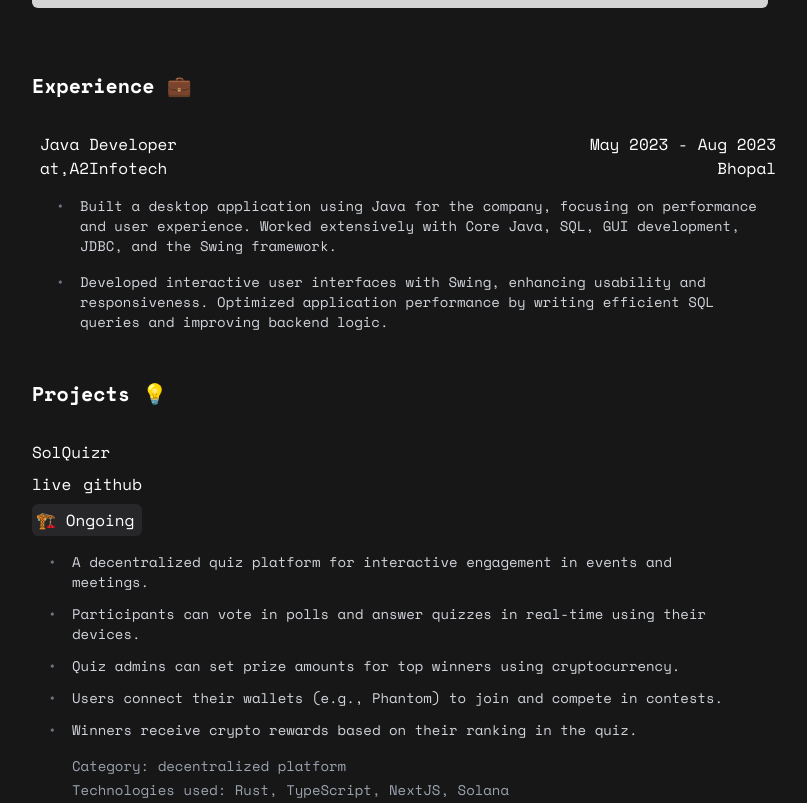
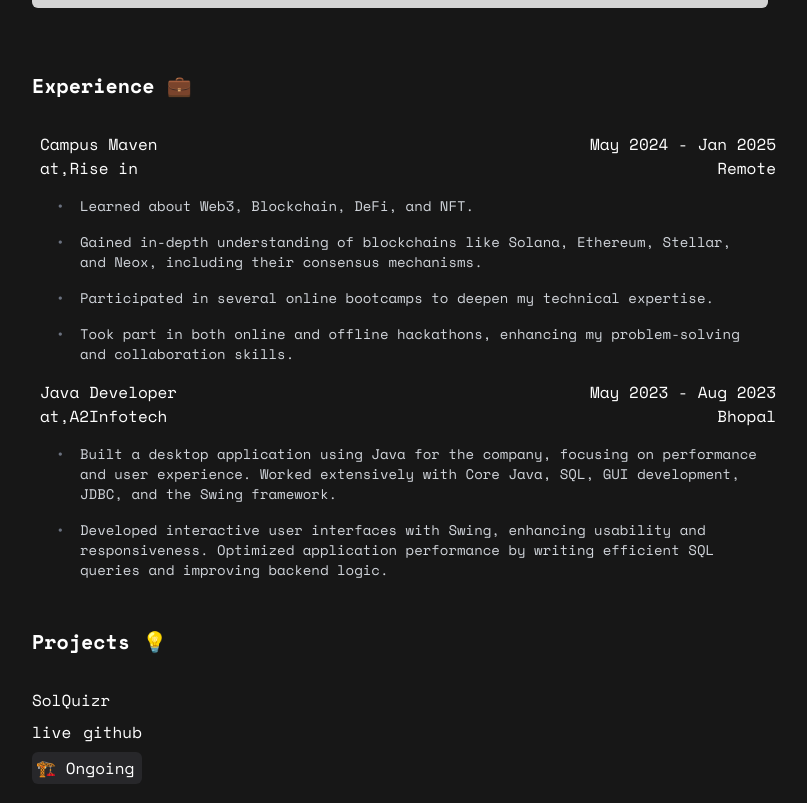
Before and after one commit to mishalturkane/mishal-portfolio, a Next.js app: page / in a window 1280 px wide. Shown: the part 736-1539 px from the top of the page, without its empty margins (240-1047 px from the left). Built offline with nearby package versions, Linux system fonts and the light colour scheme.

Commit message:
experience added

```diff
--- a/components/Experience.tsx
+++ b/components/Experience.tsx
@@ -2,6 +2,50 @@ export default function Experience() {
   return (
     <div>
       <div className="text-xl mt-16 mb-8 font-bold">Experience 💼</div>
+      <div className="m-2 w-full">
+        <div className="flex flex-col sm:flex-row justify-between">
+          <div>Campus Maven</div>
+          <div className="mt-2 sm:mt-0">May 2024 - Jan 2025</div>
+        </div>
+        <div className="flex flex-col sm:flex-row justify-between mt-2 sm:mt-0">
+          <div>
+            at,
+            <a
+              className="hover:text-gray-500 group"
+              target="_blank"
+              rel="noopener noreferrer"
+              href="https://www.risein.com/"
+            >
+              Rise in
+              <span className="inline-block transition-transform duration-300 group-hover:translate-x-1"></span>
+            </a>
+          </div>
+          <div className="mt-2 sm:mt-0">Remote</div>
+        </div>
+        <ul className="text-sm text-gray-300 m-4 list-none space-y-4">
+          <li className="pl-6 relative before:content-['•'] before:absolute before:left-0 before:text-gray-500 before:top-0">
+            <p className="whitespace-normal break-words">
+              Learned about Web3, Blockchain, DeFi, and NFT.
+            </p>
+          </li>
+          <li className="pl-6 relative before:content-['•'] before:absolute before:left-0 before:text-gray-500 before:top-0">
+            <p className="whitespace-normal break-words">
+              Gained in-depth understanding of blockchains like Solana, Ethereum, Stellar,
+              and Neox, including their consensus mechanisms.
+            </p>
+          </li>
+          <li className="pl-6 relative before:content-['•'] before:absolute before:left-0 before:text-gray-500 before:top-0">
+            <p className="whitespace-normal break-words">
+              Participated in several online bootcamps to deepen my technical expertise.
+            </p>
+          </li>
+          <li className="pl-6 relative before:content-['•'] before:absolute before:left-0 before:text-gray-500 before:top-0">
+            <p className="whitespace-normal break-words">
+              Took part in both online and offline hackathons, enhancing my problem-solving and collaboration skills.
+            </p>
+          </li>
+        </ul>
+      </div>
       <div className="m-2 w-full">
         <div className="flex flex-col sm:flex-row justify-between">
           <div>Java Developer</div>
@@ -17,8 +61,7 @@ export default function Experience() {
               href="https://a2infotech.in/"
             >
               A2Infotech
-                <span className="inline-block transition-transform duration-300 group-hover:translate-x-1">
-                </span>
+              <span className="inline-block transition-transform duration-300 group-hover:translate-x-1"></span>
             </a>
           </div>
           <div className="mt-2 sm:mt-0">Bhopal</div>
@@ -39,5 +82,5 @@ export default function Experience() {
         </ul>
       </div>
     </div>
-    )
+  );
 }
```
Lines whose indentation alone changed are shown as unchanged.
